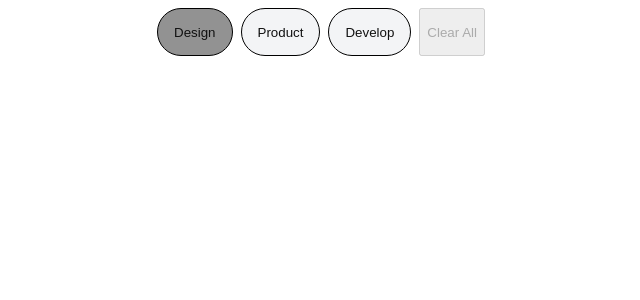
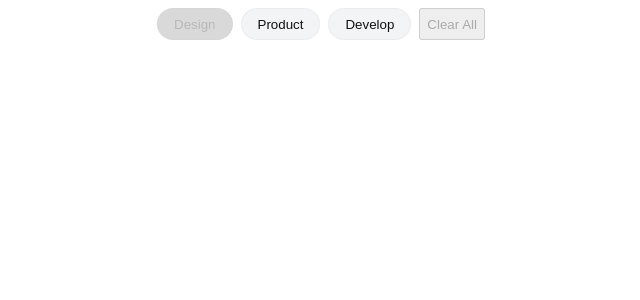
Before and after one commit to eleseeu1/filter-chips, a React (Vite) app: page / in a window 1280 px wide. Shown: the top 300 px of the page, without its empty margins (319-959 px from the left). Built offline with nearby package versions, Linux system fonts and the light colour scheme.

Commit message:
Fixed chips border, disabled background color and text color, adjust the height of the chips and fixed the outline color and outline offset

```diff
--- a/src/App.css
+++ b/src/App.css
@@ -2,17 +2,18 @@
   display:flex;
   justify-content: center;
   align-items: stretch;
-  height: 48px;
+  height: 32px;
   gap:8px;
 }
 
 .chip {
-  padding: 8px 16px;
+  padding: 0px 16px;
   background-color: #f3f4f6;
   color:#111;
+  font-weight: 400;
   border-radius: 100px;
-  border:1px solid black;
-  transition: background-color 150ms ease-in, color 150ms ease-in;
+  border:1px solid rgba(202, 202, 202,20%);
+  transition: background-color 80ms ease-in, color 80ms ease-in;
 }
 
 .chip:hover {
@@ -20,8 +21,8 @@
 }
 
 .chip:focus {
-  outline: 2px solid #9cc7ff;
-  outline-offset: 1px;
+  outline: 2px solid #bbe0dd;
+  outline-offset: 0.5px;
 }
 
 .chip:active {
@@ -29,7 +30,8 @@
 }
 
 .chip:disabled {
-  background-color: #929292;
+  background-color: #d9d9d9;
+  color:#b8b8b8;
 }
 
 .selected {
```
